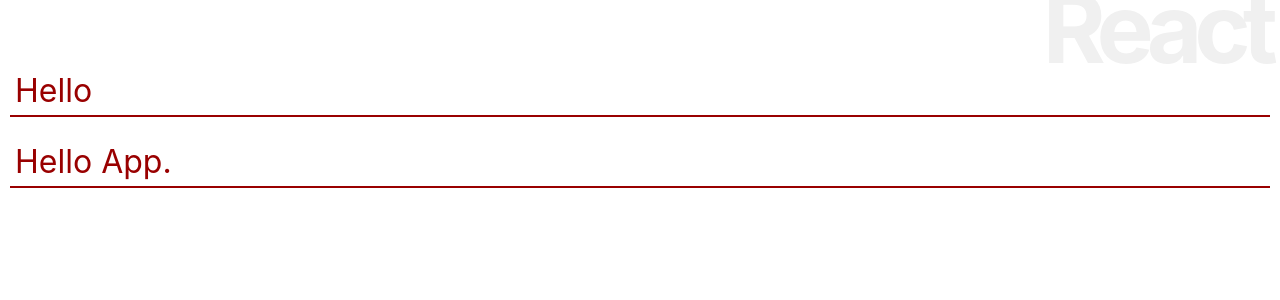
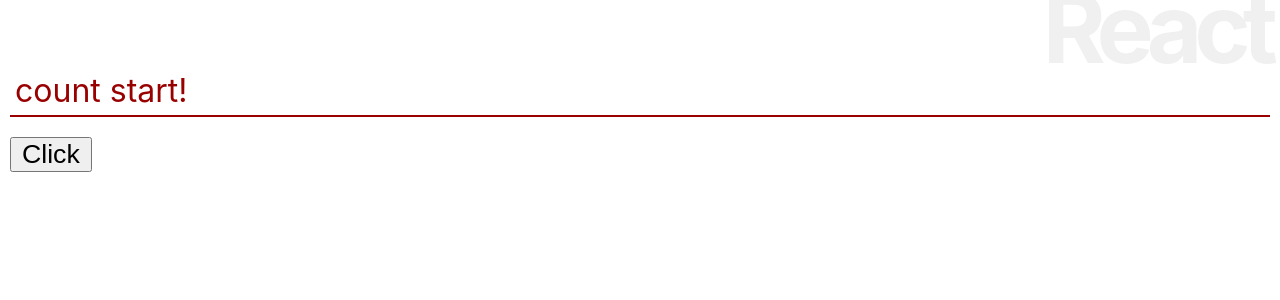
Before and after one commit to mkmy1123/React-practice, a React (Create React App) app in the folder react_app/: page / in a window 1280 px wide. Shown: the top 300 px of the page. Built offline with nearby package versions, Linux system fonts and the light colour scheme.

Commit message:
onClick + setState + bind

```diff
--- a/react_app/src/App.js
+++ b/react_app/src/App.js
@@ -19,20 +19,24 @@
   constructor(props){
     super(props);
     this.state = {
-      msg: 'Hello',
+      counter: 0,
+      msg: 'count start!',
     };
-    let timer = setInterval(()=>{
-      this.setState((state)=>({
-        msg: state.msg + "!"
-      }));
-    }, 10000);
+    this.doAction = this.doAction.bind(this);
+  }
+
+  doAction(e){
+    this.setState((state)=>({
+      counter: state.counter + 1,
+      msg: 'count: ' + state.counter
+    }));
   }
 
   render(){
     return <div>
       <h1>React</h1>
       <p style={this.msgStyle}>{this.state.msg}</p>
-      <p style={this.msgStyle}>{this.props.msg}</p>
+      <button style={this.btnStyle} onClick={this.doAction}>Click</button>
     </div>;
   }
 
```
